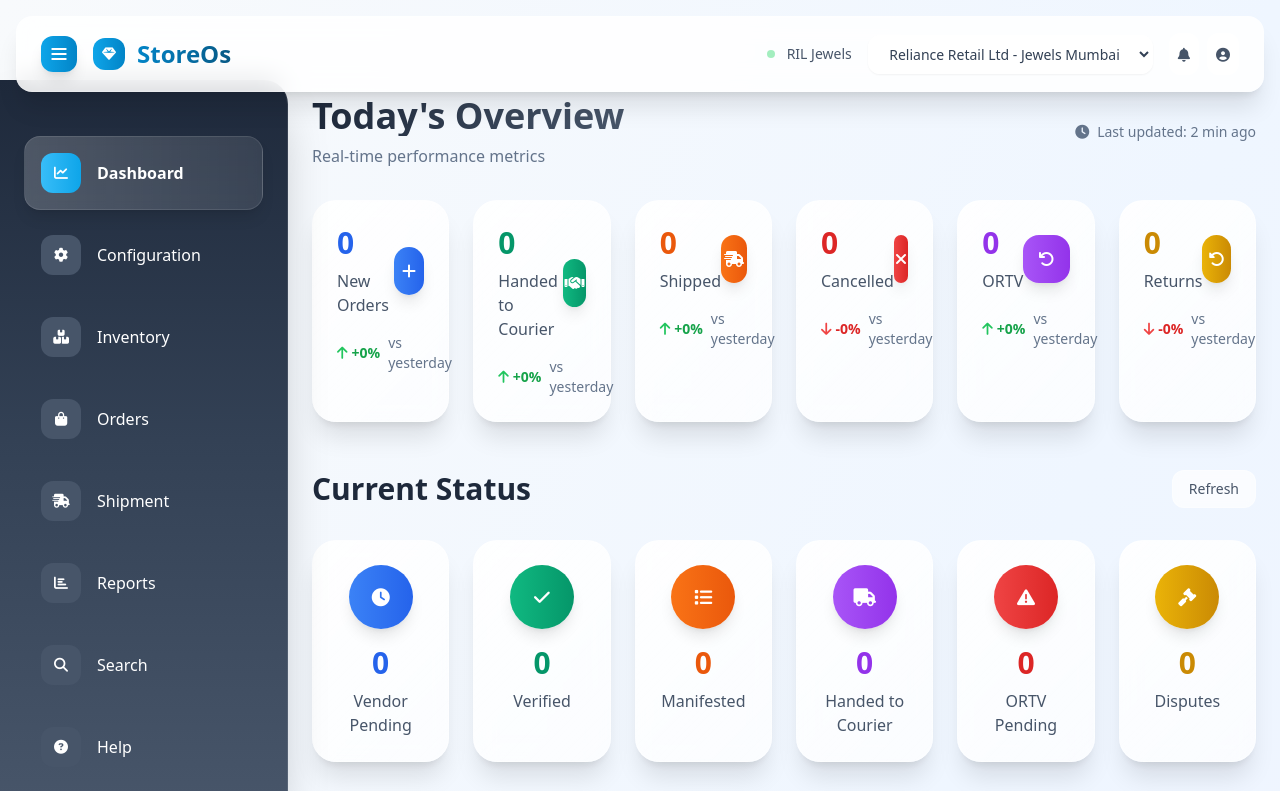
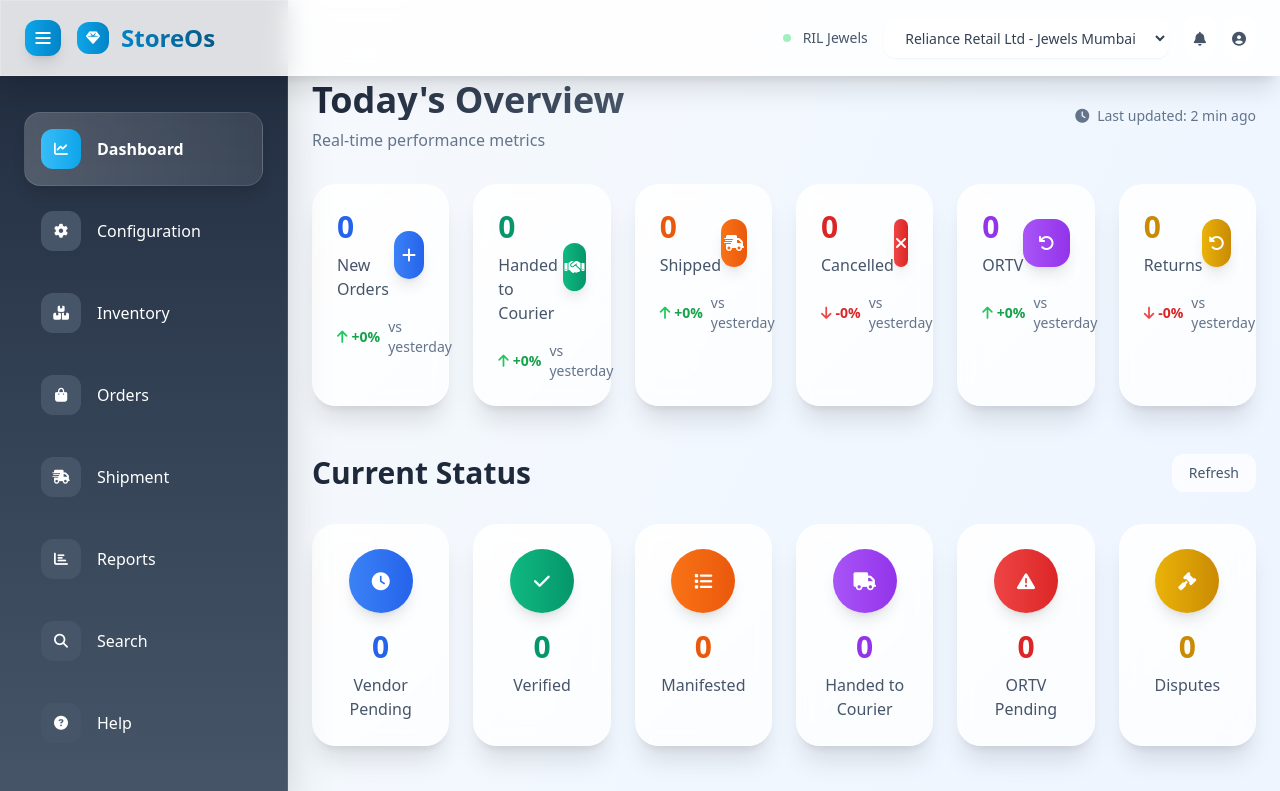
Before and after one commit to dushyant210/DFC, a plain HTML site: page index.html in a window 1280 px wide. Shown: the top 791 px of the page. Drawn offline with nearby package versions, Linux system fonts and the light colour scheme.

Commit message:
Update index.html

```diff
--- a/index.html
+++ b/index.html
@@ -71,8 +71,8 @@
     </style>
 </head>
 <body class="bg-gradient-to-br from-slate-50 via-blue-50 to-indigo-50 font-inter text-slate-800 antialiased min-h-screen">
-    <!-- Floating Header -->
-    <header class="glass-effect fixed top-4 left-4 right-4 z-50 rounded-2xl shadow-xl border border-white/20">
+    <!-- Full Width Header -->
+    <header class="glass-effect fixed top-0 left-0 right-0 z-50 shadow-xl border-b border-white/20">
         <div class="px-6 py-4 flex justify-between items-center">
             <div class="flex items-center space-x-4">
                 <button id="sidebar-toggle" class="p-2 rounded-xl bg-gradient-to-r from-primary-500 to-primary-600 text-white hover:from-primary-600 hover:to-primary-700 transition-all duration-300 shadow-lg hover:shadow-xl">
@@ -113,7 +113,7 @@
     </header>
 
     <!-- Modern Sidebar -->
-    <aside id="sidebar" class="sidebar-gradient text-white w-72 p-6 fixed inset-y-0 left-0 transition-all duration-500 ease-out z-40 mt-20 rounded-tr-3xl shadow-2xl border-r border-white/10 overflow-y-auto">
+    <aside id="sidebar" class="sidebar-gradient text-white w-72 p-6 fixed inset-y-0 left-0 transition-all duration-500 ease-out z-40 pt-20 shadow-2xl border-r border-white/10 overflow-y-auto">
         <nav class="mt-8">
             <ul class="space-y-2">
                 <li>
@@ -185,7 +185,7 @@
     </aside>
 
     <!-- Main Content -->
-    <main id="main-content" class="pt-24 p-6 transition-all duration-500 ease-out lg:ml-72">
+    <main id="main-content" class="pt-20 p-6 transition-all duration-500 ease-out lg:ml-72">
         <!-- Today's Stats -->
         <section class="mb-12 animate-fade-in">
             <div class="flex items-center justify-between mb-8">
```
